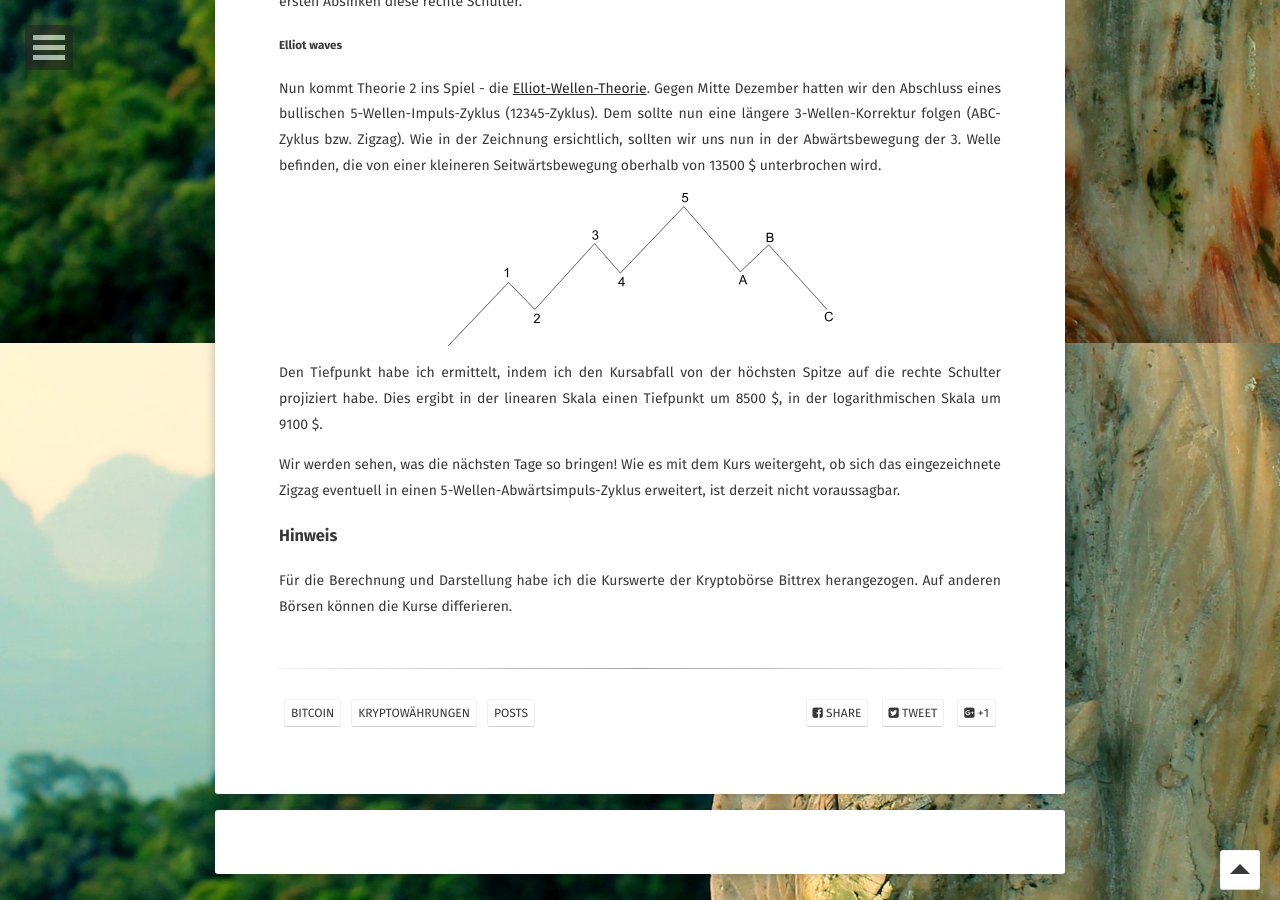
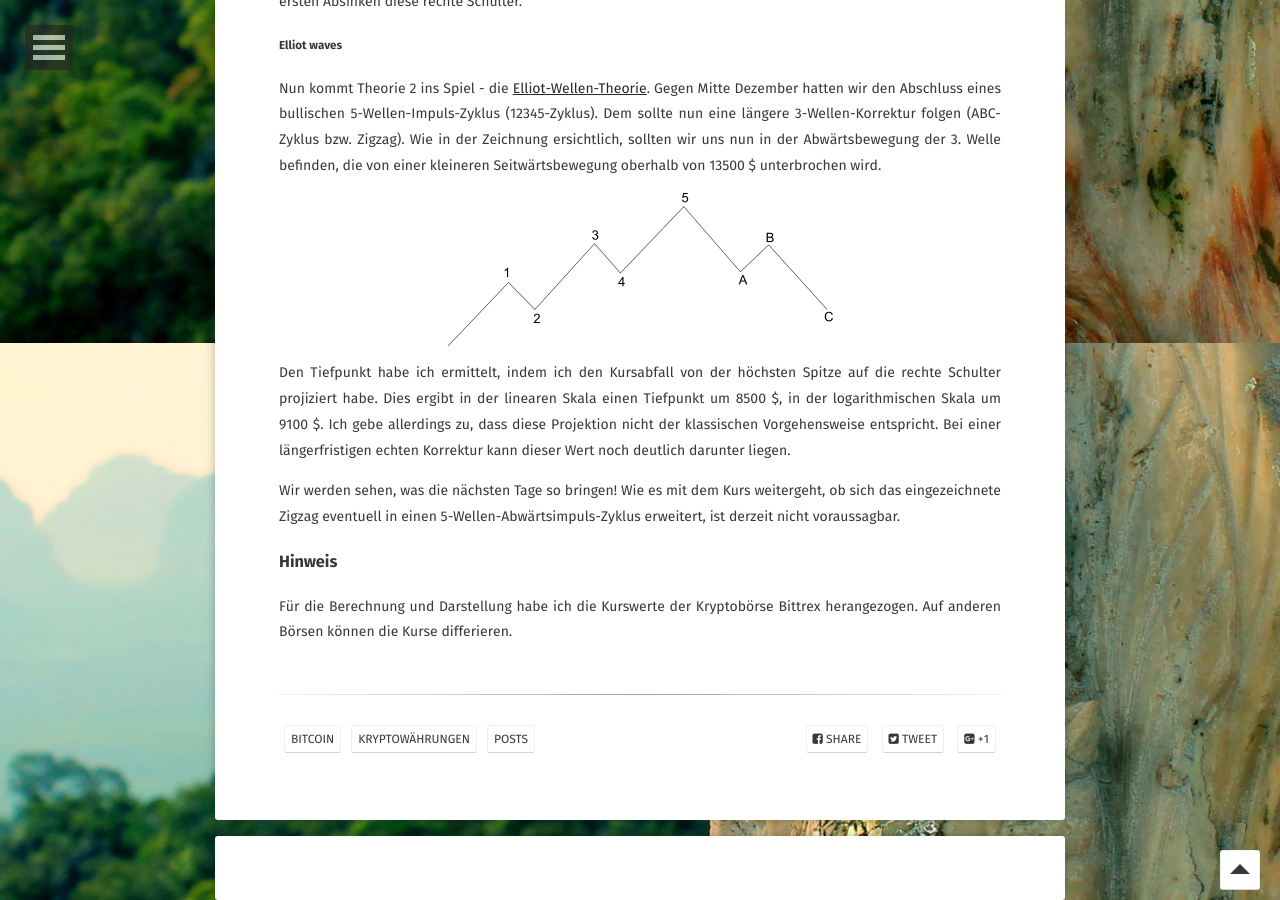
Before and after one commit to mcpride/mcpride.github.io, a Jekyll site: the page built from _posts/2018-01-09-btc-prognose-18-01-08.md, in a window 1280 px wide and 900 px high, scrolled down 1457 px. Built offline with Jekyll 4.4.1, drawn with Linux system fonts in a browser that asks for light colours; some web fonts are replaced; comment, search, counter and statistics services are not loaded; some of the changed text lies outside the part shown.

Commit message:
post modified

```diff
--- a/_posts/2018-01-09-btc-prognose-18-01-08.md
+++ b/_posts/2018-01-09-btc-prognose-18-01-08.md
@@ -30,8 +30,8 @@ ihr müsst Euch ein eigenes Bild machen**!
 
 Nun, das Fibonacci-Retracement zeigt, dass die erste Spitze nach dem tiefen
 Fall von 20000 $ genau beim wichtigen 0.618-Level endete und somit eher nicht
-für die Ausprägung der rechten Schulter des [Head-And-Shoulders-Pattern](https://en.wikipedia.org/wiki/Head_and_shoulders_(chart_pattern)) ausreichte. Sie war also meines Erachtens
-nur ein Zwischenschritt.
+für die Ausprägung der rechten Schulter des [Head-And-Shoulders-Pattern](https://en.wikipedia.org/wiki/Head_and_shoulders_(chart_pattern))
+ausreichte. Sie war also meines Erachtens nur ein Zwischenschritt.
 
 In den letzten Tagen formt sich nun anscheinend mit einer neuen Spitze bei
 17400$ und dem anschließenden ersten Absinken diese rechte Schulter.
@@ -50,7 +50,9 @@ oberhalb von 13500 $ unterbrochen wird.
 
 Den Tiefpunkt habe ich ermittelt, indem ich den Kursabfall von der höchsten Spitze
 auf die rechte Schulter projiziert habe. Dies ergibt in der linearen Skala einen
-Tiefpunkt um 8500 $, in der logarithmischen Skala um 9100 $.
+Tiefpunkt um 8500 $, in der logarithmischen Skala um 9100 $. Ich gebe allerdings
+zu, dass diese Projektion nicht der klassischen Vorgehensweise entspricht. Bei einer
+längerfristigen echten Korrektur kann dieser Wert noch deutlich darunter liegen.
 
 Wir werden sehen, was die nächsten Tage so bringen! Wie es mit dem Kurs weitergeht,
 ob sich das eingezeichnete Zigzag eventuell in einen 5-Wellen-Abwärtsimpuls-Zyklus
```
Also changed, not shown: other parts of _posts/2018-01-09-btc-prognose-18-01-08.md (+1 -1 lines).
